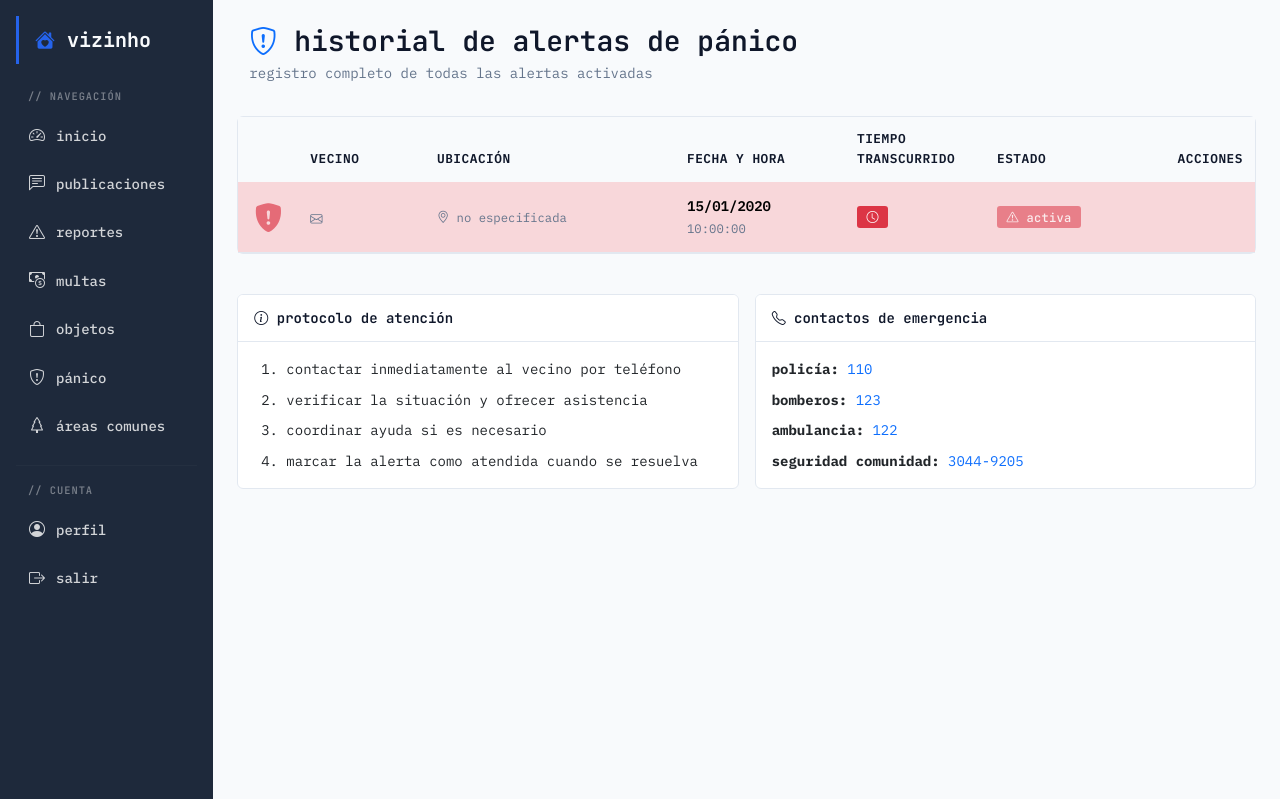
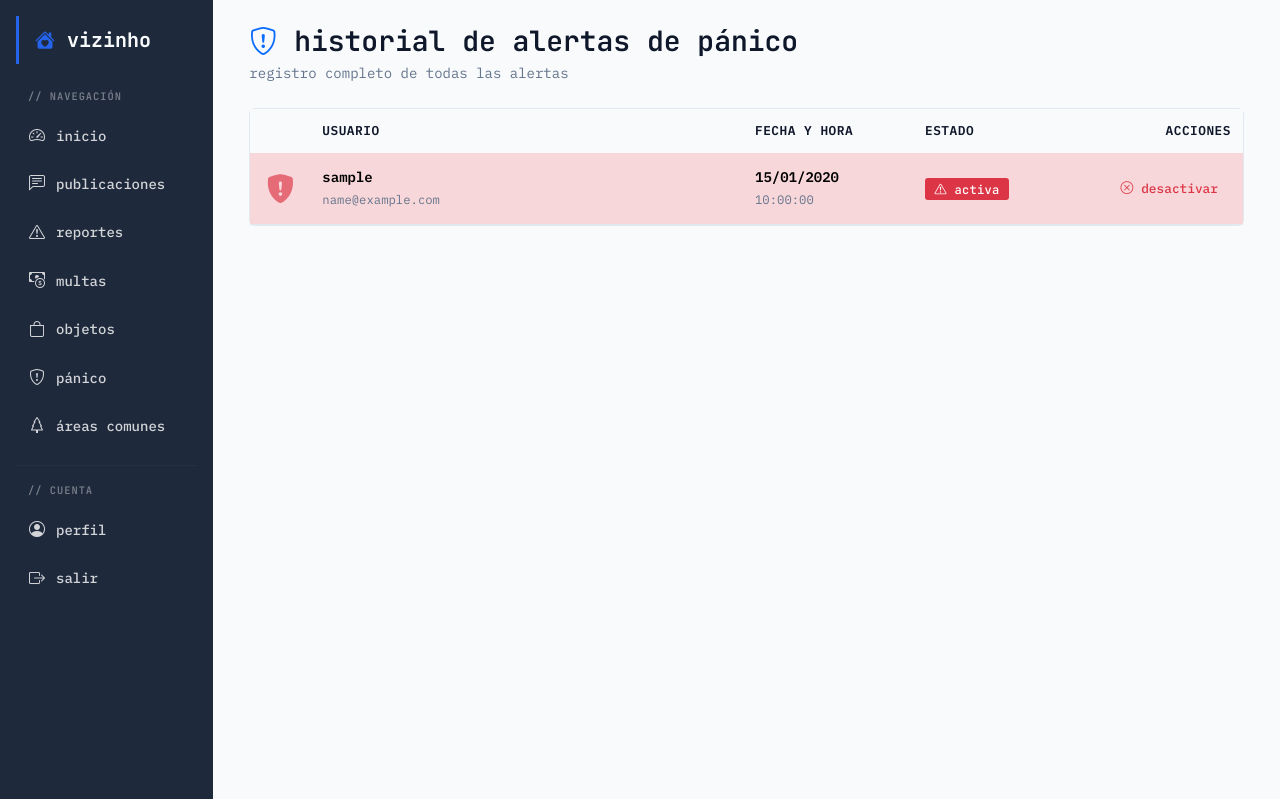
Before and after one commit to Seba-sRod-1808/Vizinho, a Django app: page /panico/historial/ in a window 1280 px wide. Shown: the top 799 px of the page. Run offline with Django 5.2, Linux system fonts and the light colour scheme; a user stored in the database is signed in; tables that the repository leaves empty hold one stand-in row (values such as "Sample post").

Commit message:
Corregida visibilidad de atributos en boton de panico y objetos perdidos

```diff
--- a/core/templates/panico/historial_panico.html
+++ b/core/templates/panico/historial_panico.html
@@ -1,9 +1,9 @@
 {% extends "base.html" %}
-
-{% block title %}historial de alertas{% endblock %}
+{% block title %}Historial de Alertas{% endblock %}
 
 {% block content %}
 <div class="container-fluid" style="max-width: 1400px;">
+
   <!-- Header -->
   <div class="d-flex justify-content-between align-items-center mb-4">
     <div>
@@ -11,14 +11,12 @@
         <i class="bi bi-shield-exclamation text-primary"></i>
         historial de alertas de pánico
       </h1>
-      <p class="text-muted mb-0" style="font-size: 0.875rem;">registro completo de todas las alertas activadas</p>
-    </div>
-  </div>
-  <div class="row g-3 mb-4">
+      <p class="text-muted mb-0" style="font-size: 0.875rem;">
+        registro completo de todas las alertas
+      </p>
     </div>
   </div>
 
-  <!-- Lista de alertas -->
   {% if alertas %}
     <div class="card">
       <div class="table-responsive">
@@ -26,20 +24,20 @@
           <thead>
             <tr>
               <th style="width: 60px;"></th>
-              <th>vecino</th>
-              <th style="width: 250px;">ubicación</th>
+              <th>usuario</th>
               <th style="width: 170px;">fecha y hora</th>
-              <th style="width: 140px;">tiempo transcurrido</th>
-              <th style="width: 120px;">estado</th>
-              <th style="width: 150px;" class="text-end">acciones</th>
+              <th style="width: 150px;">estado</th>
+              <th style="width: 180px;" class="text-end">acciones</th>
             </tr>
           </thead>
+
           <tbody>
             {% for alerta in alertas %}
-              <tr class="{% if not alerta.atendido %}table-danger{% endif %}">
-                <!-- Icono -->
+              <tr class="{% if alerta.activo %}table-danger{% endif %}">
+
+                <!-- Ícono -->
                 <td class="text-center">
-                  {% if not alerta.atendido %}
+                  {% if alerta.activo %}
                     <i class="bi bi-shield-fill-exclamation text-danger pulse" style="font-size: 1.8rem;"></i>
                   {% else %}
                     <i class="bi bi-shield-check text-success" style="font-size: 1.8rem;"></i>
@@ -48,90 +46,57 @@
 
                 <!-- Usuario -->
                 <td>
-                  <div class="fw-semibold mb-1">{{ alert.vecino.usuario }}</div>
-                  <small class="text-muted d-block">
-                    <i class="bi bi-envelope"></i> {{ alerta.vecino.email }}
-                  </small>
-                  {% if alerta.vecino.telefono %}
-                    <small class="text-muted d-block">
-                      <i class="bi bi-telephone-fill"></i>
-                      <a href="tel:{{ alerta.vecino.telefono }}" class="text-decoration-none">
-                        {{ alerta.vecino.telefono }}
-                      </a>
-                    </small>
-                  {% endif %}
+                  <div class="fw-semibold">{{ alerta.vecino.username }}</div>
+                  <small class="text-muted">{{ alerta.vecino.email }}</small>
                 </td>
 
-                <!-- Ubicación -->
-                <td>
-                  {% if alerta.ubicacion %}
-                    <i class="bi bi-geo-alt-fill text-danger"></i>
-                    <span class="fw-semibold">{{ alerta.ubicacion }}</span>
-                  {% else %}
-                    <small class="text-muted">
-                      <i class="bi bi-geo-alt"></i> no especificada
-                    </small>
-                  {% endif %}
-                </td>
-
-                <!-- Fecha y hora -->
+                <!-- Fecha -->
                 <td>
                   <div class="fw-semibold">{{ alerta.fecha|date:"d/m/Y" }}</div>
                   <small class="text-muted">{{ alerta.fecha|date:"H:i:s" }}</small>
                 </td>
 
+                <!-- Estado -->
                 <td>
-                  {% if not alerta.atendido %}
+                  {% if alerta.activo %}
                     <span class="badge bg-danger">
-                      <i class="bi bi-clock"></i> {{ alerta.tiempo_transcurrido }}
+                      <i class="bi bi-exclamation-triangle"></i> activa
                     </span>
                   {% else %}
-                    <small class="text-muted">atendida</small>
-                  {% endif %}
-                </td>
-
-                <!-- Estado -->
-                <td>
-                  {% if alerta.atendido %}
                     <span class="badge bg-success">
-                      <i class="bi bi-check-circle"></i> atendida
+                      <i class="bi bi-check-circle"></i> desactivada
                     </span>
-                  {% else %}
-                    <span class="badge bg-danger pulse-badge">
-                      <i class="bi bi-exclamation-triangle"></i> activa
-                    </span>
+                    {% if alerta.fecha_atencion %}
+                      <div>
+                        <small class="text-muted">
+                          {{ alerta.fecha_atencion|date:"d/m/Y H:i" }}
+                        </small>
+                      </div>
+                    {% endif %}
                   {% endif %}
                 </td>
 
                 <!-- Acciones -->
                 <td class="text-end">
-                  <div class="btn-group btn-group-sm">
-                    {% if not alerta.atendido %}
-                      {% if alerta.vecino.telefono %}
-                        <a
-                          href="tel:{{ alerta.vecino.telefono }}"
-                          class="btn btn-outline-primary"
-                          data-tooltip="llamar"
-                        >
-                          <i class="bi bi-telephone"></i>
-                        </a>
+                  {% if alerta.activo and request.user.es_administrador %}
+                    <form method="post" action="{% url 'desactivar_panico' alerta.id %}">
+                      {% csrf_token %}
+                      <button type="submit" class="btn btn-outline-danger btn-sm">
+                        <i class="bi bi-x-circle"></i> desactivar
+                      </button>
+                    </form>
+                  {% elif not alerta.activo %}
+                    <small class="text-muted">
+                      desactivada por
+                      {% if alerta.atendido_por %}
+                        {{ alerta.atendido_por.username }}
+                      {% else %}
+                        sistema
                       {% endif %}
-                      {% if alerta.vecino.email %}
-                        <a
-                          href="mailto:{{ alerta.vecino.email }}"
-                          class="btn btn-outline-secondary"
-                          data-tooltip="enviar email"
-                        >
-                          <i class="bi bi-envelope"></i>
-                        </a>
-                      {% endif %}
-                    {% else %}
-                      <small class="text-muted">
-                        <i class="bi bi-check-circle"></i> atendida el {{ alerta.fecha_atencion|date:"d/m/Y H:i" }}
-                      </small>
-                    {% endif %}
-                  </div>
+                    </small>
+                  {% endif %}
                 </td>
+
               </tr>
             {% endfor %}
           </tbody>
@@ -139,103 +104,15 @@
       </div>
     </div>
 
-    <!-- Paginación -->
-    {% if is_paginated %}
-    <nav class="mt-4">
-      <ul class="pagination justify-content-center">
-        {% if page_obj.has_previous %}
-          <li class="page-item">
-            <a class="page-link" href="?page=1{% if request.GET.estado %}&estado={{ request.GET.estado }}{% endif %}">
-              <i class="bi bi-chevron-double-left"></i>
-            </a>
-          </li>
-          <li class="page-item">
-            <a class="page-link" href="?page={{ page_obj.previous_page_number }}{% if request.GET.estado %}&estado={{ request.GET.estado }}{% endif %}">
-              <i class="bi bi-chevron-left"></i>
-            </a>
-          </li>
-        {% endif %}
-
-        <li class="page-item active">
-          <span class="page-link">{{ page_obj.number }} / {{ page_obj.paginator.num_pages }}</span>
-        </li>
-
-        {% if page_obj.has_next %}
-          <li class="page-item">
-            <a class="page-link" href="?page={{ page_obj.next_page_number }}{% if request.GET.estado %}&estado={{ request.GET.estado }}{% endif %}">
-              <i class="bi bi-chevron-right"></i>
-            </a>
-          </li>
-          <li class="page-item">
-            <a class="page-link" href="?page={{ page_obj.paginator.num_pages }}{% if request.GET.estado %}&estado={{ request.GET.estado }}{% endif %}">
-              <i class="bi bi-chevron-double-right"></i>
-            </a>
-          </li>
-        {% endif %}
-      </ul>
-    </nav>
-    {% endif %}
-
   {% else %}
-    <!-- Estado vacío -->
     <div class="card">
       <div class="card-body text-center py-5">
-        {% if request.GET.estado == 'activas' %}
-          <i class="bi bi-shield-check text-success" style="font-size: 4rem; opacity: 0.3;"></i>
-          <h3 class="mt-4 mb-2">sin alertas activas</h3>
-          <p class="text-muted mb-0">no hay alertas de pánico activas en este momento</p>
-        {% elif request.GET.estado == 'atendidas' %}
-          <i class="bi bi-inbox text-muted" style="font-size: 4rem; opacity: 0.3;"></i>
-          <h3 class="mt-4 mb-2">sin alertas atendidas</h3>
-          <p class="text-muted mb-0">no hay registros de alertas atendidas</p>
-        {% else %}
-          <i class="bi bi-shield-check text-muted" style="font-size: 4rem; opacity: 0.3;"></i>
-          <h3 class="mt-4 mb-2">sin alertas de pánico</h3>
-          <p class="text-muted mb-0">no se han activado alertas de pánico en el sistema</p>
-        {% endif %}
+        <i class="bi bi-shield-check text-muted" style="font-size: 4rem; opacity: 0.3;"></i>
+        <h3 class="mt-3 mb-2">sin alertas registradas</h3>
+        <p class="text-muted">nadie ha activado el botón de pánico todavía</p>
       </div>
     </div>
   {% endif %}
-
-  <!-- Info adicional -->
-  <div class="row g-3 mt-4">
-    <div class="col-md-6">
-      <div class="card">
-        <div class="card-header">
-          <i class="bi bi-info-circle"></i> protocolo de atención
-        </div>
-        <div class="card-body">
-          <ol class="mb-0" style="font-size: 0.875rem;">
-            <li class="mb-2">contactar inmediatamente al vecino por teléfono</li>
-            <li class="mb-2">verificar la situación y ofrecer asistencia</li>
-            <li class="mb-2">coordinar ayuda si es necesario</li>
-            <li>marcar la alerta como atendida cuando se resuelva</li>
-          </ol>
-        </div>
-      </div>
-    </div>
-    <div class="col-md-6">
-      <div class="card">
-        <div class="card-header">
-          <i class="bi bi-telephone"></i> contactos de emergencia
-        </div>
-        <div class="card-body">
-          <div class="mb-2">
-            <strong>policía:</strong> <a href="tel:110" class="text-decoration-none">110</a>
-          </div>
-          <div class="mb-2">
-            <strong>bomberos:</strong> <a href="tel:123" class="text-decoration-none">123</a>
-          </div>
-          <div class="mb-2">
-            <strong>ambulancia:</strong> <a href="tel:125" class="text-decoration-none">122</a>
-          </div>
-          <div>
-            <strong>seguridad comunidad:</strong> <a href="tel:1234-5678" class="text-decoration-none">3044-9205</a>
-          </div>
-        </div>
-      </div>
-    </div>
-  </div>
 </div>
 
 <style>
@@ -243,22 +120,9 @@
   0%, 100% { opacity: 1; }
   50% { opacity: 0.5; }
 }
+.pulse { animation: pulse 2s ease-in-out infinite; }
+.table-danger { background-color: rgba(220,53,69,0.08) !important; }
+.table-danger:hover { background-color: rgba(220,53,69,0.12) !important; }
+</style>
 
-.pulse {
-  animation: pulse 2s ease-in-out infinite;
-}
-
-.pulse-badge {
-  animation: pulse 1.5s ease-in-out infinite;
-}
-
-/* Resaltar filas de alertas activas */
-.table-danger {
-  background-color: rgba(220, 53, 69, 0.08) !important;
-}
-
-.table-danger:hover {
-  background-color: rgba(220, 53, 69, 0.12) !important;
-}
-</style>
 {% endblock %}
--- a/core/urls.py
+++ b/core/urls.py
@@ -12,9 +12,9 @@
     # Perfiles
     ProfileDetailView, ProfileUpdateView,
     # Boton Panico
-    ActivarBotonPanicoView, HistorialBotonPanicoView
+    ActivarBotonPanicoView, HistorialBotonPanicoView, DesactivarPanicoView,
     # Admin
-    ,DashboardAdminView,
+    DashboardAdminView,
     # Objeto Perdido
     ListaObjetosPerdidosView, CrearObjetoPerdidoView,
     #creacion de usuarios por admin
@@ -54,6 +54,7 @@
     #Boton Panico
     path("panico/activar/", ActivarBotonPanicoView.as_view(), name="activar_panico"),
     path("panico/historial/", HistorialBotonPanicoView.as_view(), name="historial_panico"),
+    path("panico/desactivar/<int:pk>/", DesactivarPanicoView.as_view(), name="desactivar_panico"),
 
     #Vista de administracion
     path("administrador/dashboard/", DashboardAdminView.as_view(), name="dashboard_admin"),
--- a/core/views.py
+++ b/core/views.py
@@ -433,6 +433,19 @@
             return BotonPanico.objects.all().order_by("-_fecha")
         return BotonPanico.objects.filter(_usuario=user).order_by("-_fecha")
 
+class DesactivarPanicoView(LoginRequiredMixin, SoloAdminMixin, View):
+    def post(self, request, pk):
+        alerta = get_object_or_404(BotonPanico, pk=pk)
+
+        try:
+            alerta.desactivar(usuario_admin=request.user)
+            messages.success(request, "La alerta fue desactivada correctamente.")
+        except ValidationError as e:
+            messages.error(request, str(e))
+
+        return redirect("historial_panico")
+
+
 # ========================
 # OBJETOS PERDIDOS
 # ========================
@@ -453,6 +466,11 @@
     template_name = "objeto-perdido/crear_objeto.html"
     form_class = ObjetoPerdidoForm
     success_url = reverse_lazy("lista_objetos_perdidos")
+
+    def get_context_data(self, **kwargs):
+        context = super().get_context_data(**kwargs)
+        context["form_safe"] = context["form"]
+        return context
 
     def form_valid(self, form):
         form.instance._usuario = self.request.user
```
Also changed, not shown: core/forms.py (+39 -40 lines), core/models.py (+16 -4 lines), core/templates/objeto-perdido/crear_objeto.html (+40 -15 lines), core/templates/objeto-perdido/lista_objetos.html (+2 -5 lines).
